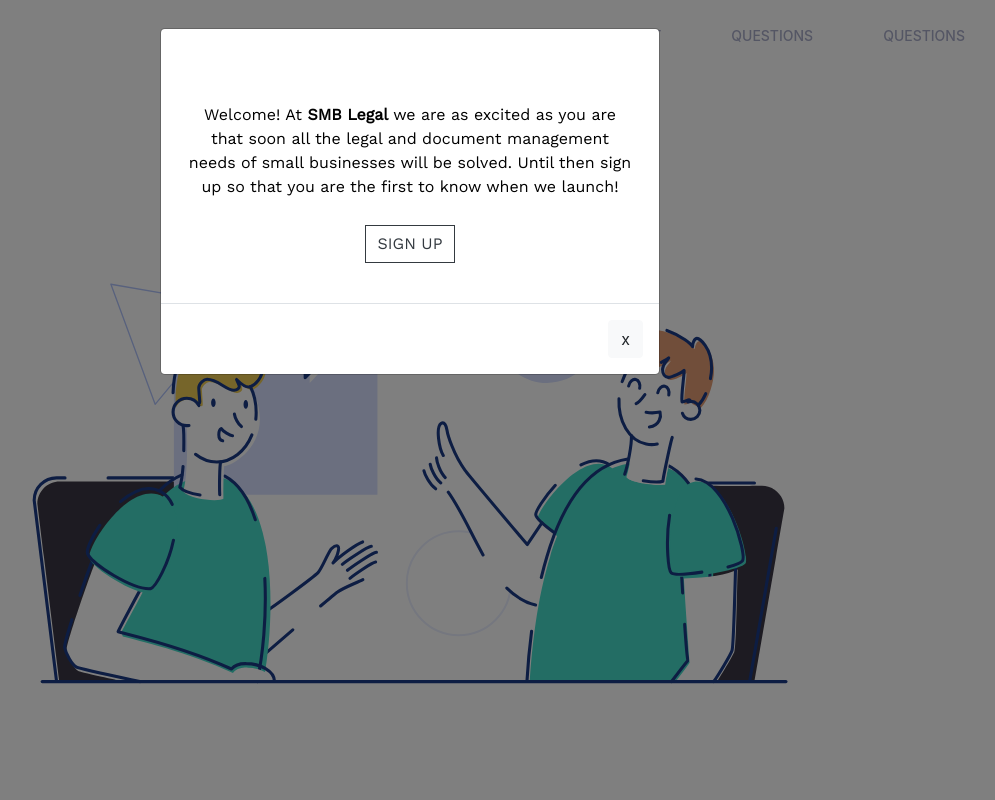
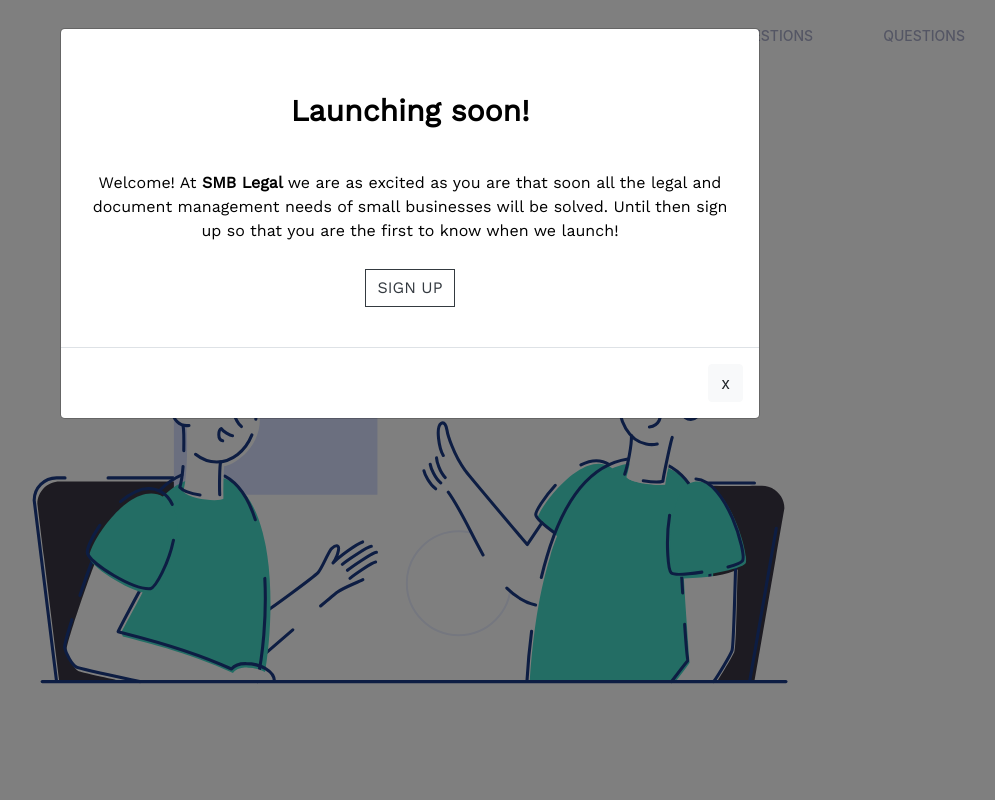
Before and after one commit to darienhong/smbusinesslegal.com, a React (Create React App) app in the folder smblegal/: page / in a window 1280 px wide. Shown: the top 800 px of the page, without its empty margins (230-1225 px from the left). Built offline with nearby package versions, Linux system fonts and the light colour scheme.

Commit message:
edited modal width

```diff
--- a/smblegal/src/App.css
+++ b/smblegal/src/App.css
@@ -131,3 +131,7 @@
 nav a:hover::before {
   width: 100%;
 }
+
+.modal-custom {
+  max-width: 700px!important;
+}
--- a/smblegal/src/components/modal.jsx
+++ b/smblegal/src/components/modal.jsx
@@ -31,9 +31,11 @@
         return(
             <div>
 
-                <Modal show={this.state.show} onHide={this.handleClose} dialogClassName="modal-90w">
+                <Modal show={this.state.show} onHide={this.handleClose} dialogClassName="modal-custom">
                     <ModalBody style={{fontFamily: 'WorkSans'}}>
                     <br></br>
+                    <br></br>
+                    <center> <h1 style={{ fontSize: 30, fontWeight: 800}}> Launching soon! </h1></center>
                     <br></br>
                      <center> <p style={{padding: 10}} >Welcome! At <span style={{ fontWeight: 700}}> SMB Legal </span>we are as excited as you are that soon all the legal
                         and document management needs of small businesses will be solved.
```
